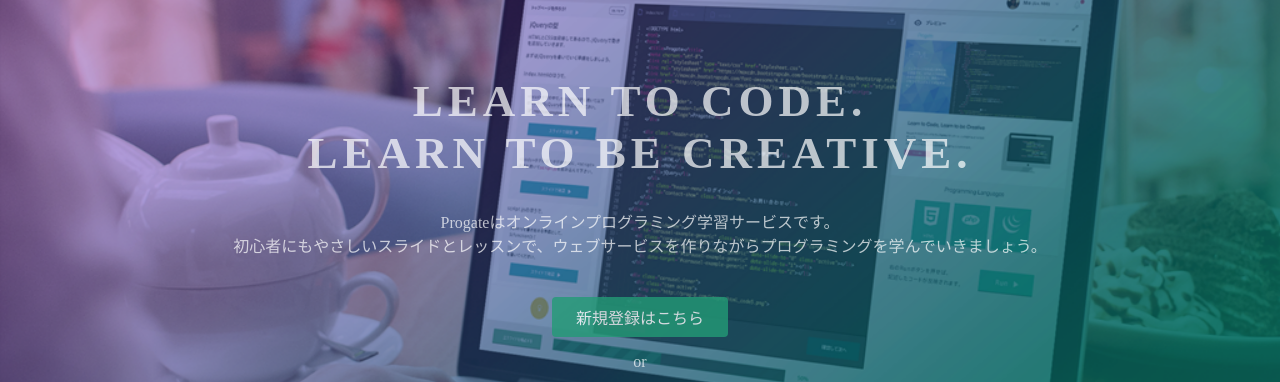
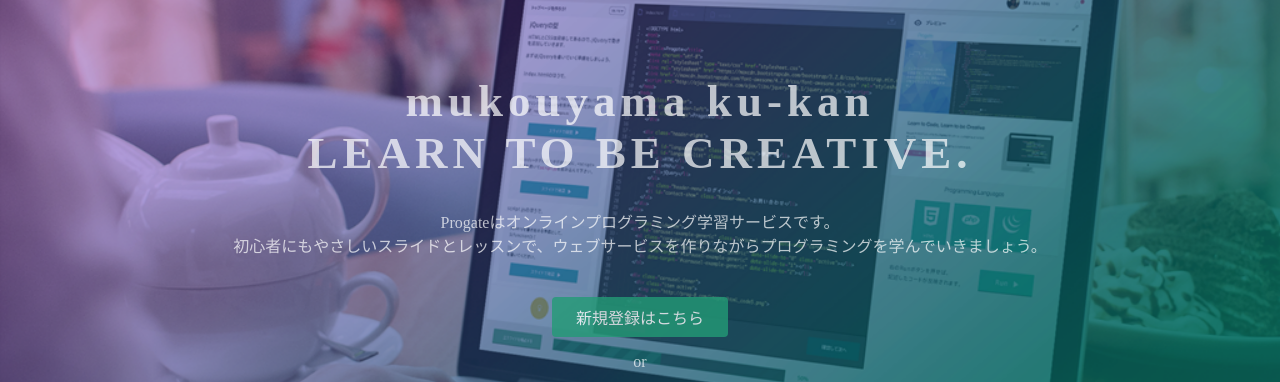
Before and after one commit to novu1129/mukouyamaku-kan, a plain HTML site: page index.html in a window 1280 px wide. Shown: the part 135-517 px from the top of the page. Drawn offline with Linux system fonts and the light colour scheme.

Commit message:
Update index.html

```diff
--- a/index.html
+++ b/index.html
@@ -23,7 +23,7 @@
   </header>
   <div class="top-wrapper">
     <div class="container">
-      <h1>LEARN TO CODE.<br>LEARN TO BE CREATIVE.</h1>
+      <h1>mukouyama ku-kan<br>LEARN TO BE CREATIVE.</h1>
       <p>Progateはオンラインプログラミング学習サービスです。<br>初心者にもやさしいスライドとレッスンで、ウェブサービスを作りながらプログラミングを学んでいきましょう。</p>
       <div class="btn-wrapper">
         <a href="#" class="btn signup">新規登録はこちら</a>
```
